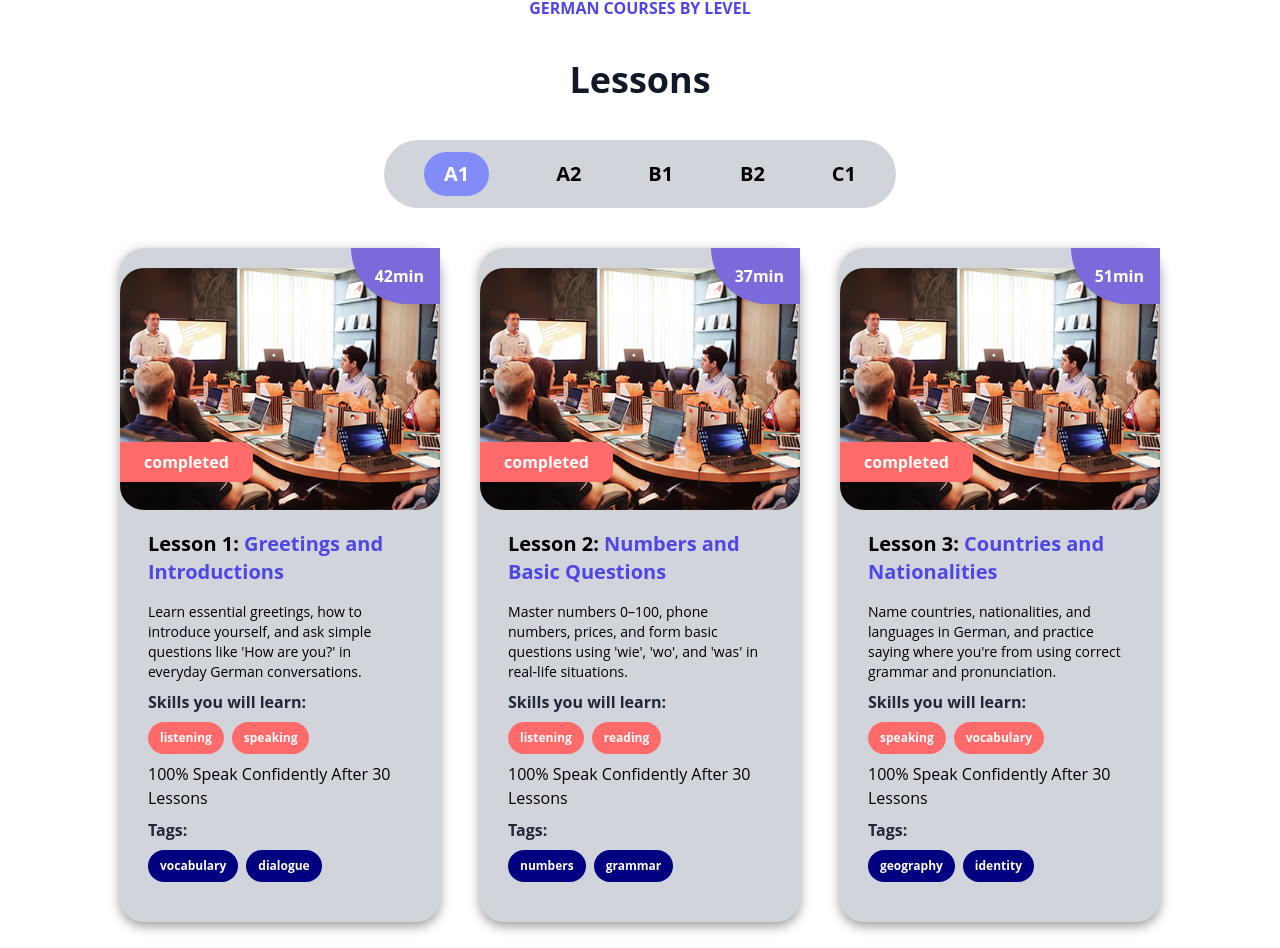
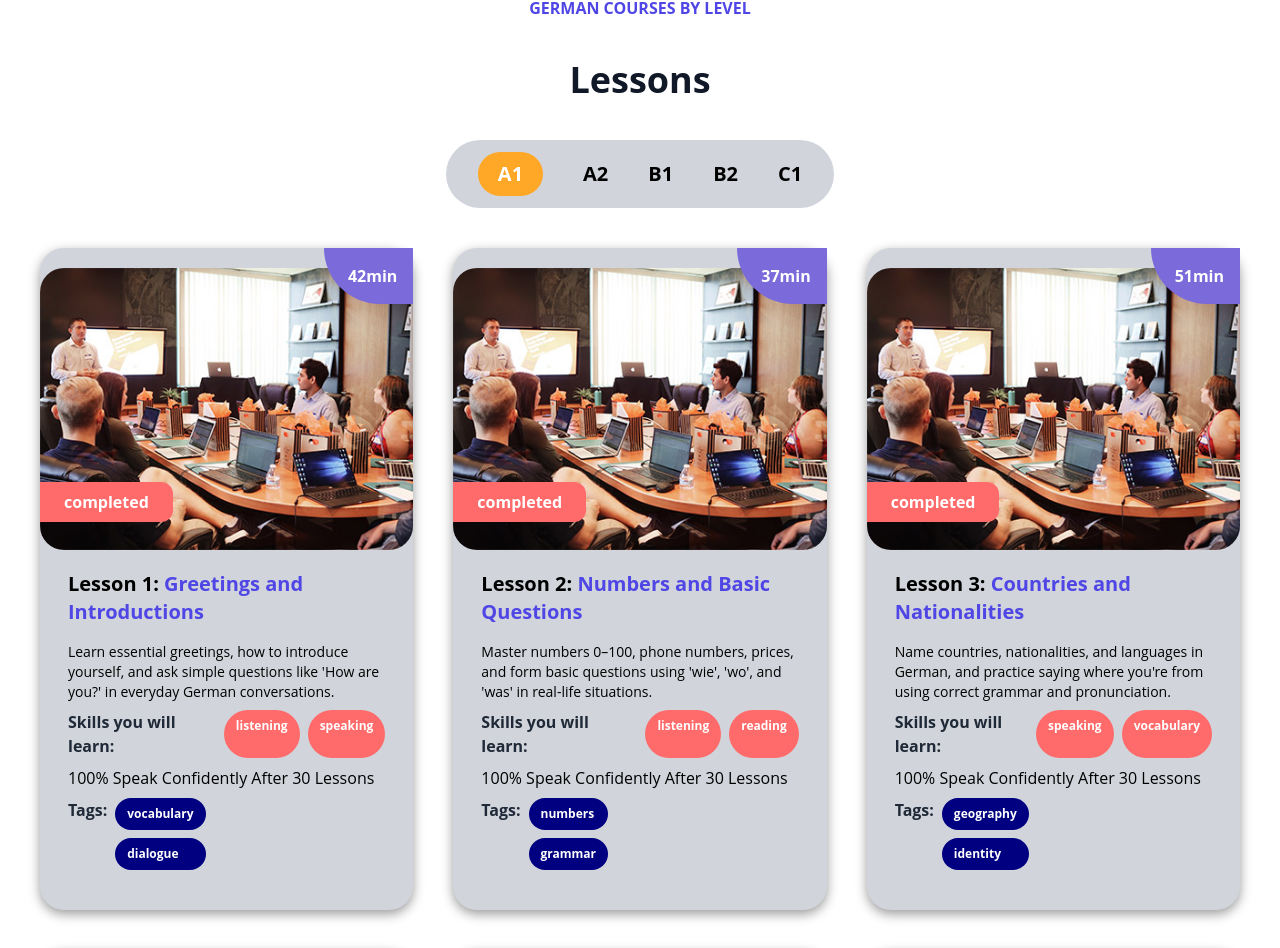
Before and after one commit to Batoul-Kazak/DeutschSchnell, a React (Vite) app: page / in a window 1280 px wide. Shown: the part 2316-3264 px from the top of the page. Built offline with nearby package versions, Linux system fonts and the light colour scheme; a web font is replaced by a local one.

Commit message:
curtain added and some other fixes

```diff
--- a/src/App.tsx
+++ b/src/App.tsx
@@ -7,6 +7,7 @@ import Navbar from "./components/Navbar/Navbar";
 import HeroSection from "./components/HeroSection/HeroSection";
 import ServicesSection from "./components/ServicesSection/ServicesSection";
 import Team from "./components/Team/Team";
+import BackToTopButton from "./components/BackToTopButton/BackToTopButton";
 
 export const AppContext = createContext<{
     level: string;
@@ -35,6 +36,7 @@ export default function App() {
             {/* <LessonView /> */}
             <Footer />
             {/* <TabbedComponent /> */}
+            <BackToTopButton color="my-blue" />
         </div>
         // </AppContext.Provider>
     )
--- a/src/components/BackToTopButton/BackToTopButton.tsx
+++ b/src/components/BackToTopButton/BackToTopButton.tsx
@@ -1,7 +1,7 @@
 import { ArrowUpward } from '@mui/icons-material';
 import { useState, useEffect } from 'react';
 
-const BackToTopButton = () => {
+const BackToTopButton = ({ color = "bg-my-violet" }) => {
     const [isVisible, setIsVisible] = useState(false);
 
     useEffect(() => {
@@ -29,7 +29,7 @@ const BackToTopButton = () => {
             <button
                 onClick={scrollToTop}
                 aria-label="Back to top"
-                className="fixed w-16 h-16 text-lg font-bold text-white transition-all duration-300 border-2 border-gray-500 rounded-full shadow-lg bg-my-blue-600 bg-my-violet bottom-6 right-6 hover:bg-my-blue-700 focus:outline-none focus:ring-2 focus:ring-my-blue-500"
+                className={`fixed w-16 h-16 text-lg font-bold z-[1000] text-white transition-all duration-300 border-2 border-gray-500 rounded-full shadow-lg bg-my-blue-600 bg-${color} bottom-6 right-6 hover:bg-my-blue-700 focus:outline-none focus:ring-2 focus:ring-my-blue-500`}
             >
                 <ArrowUpward />
             </button>
--- a/src/components/Courses/Courses.tsx
+++ b/src/components/Courses/Courses.tsx
@@ -46,37 +46,37 @@ const Courses = () => {
         setSelectedCourse(level)
     }
 
-    return <section id="courses" className="flex flex-col gap-10 pt-20 pb-[15rem] cursor-pointer">
+    return <section id="courses" className="flex flex-col gap-10 pt-20 pb-[15rem] cursor-pointer px-2 sm:px-10">
         <div className="flex flex-col gap-10 place-content-center place-items-center">
             <h2 className="font-bold text-indigo-600 uppercase ">German Courses by Level</h2>
             <h1 className="text-4xl font-bold text-gray-900">Lessons</h1>
-            <div className="flex gap-10 px-10 py-3 font-bold bg-gray-300 rounded-full justify-between w-[40%]">
-                {levels.map((level) => <button onClick={() => handleSelectLesson(level)} key={level} className={`text-xl ${selectedCourse === level ? "text-white bg-indigo-400 p-2 px-5 rounded-full hover:text-white" : ""} transition-colors hover:text-indigo-600`}>{level}</button>)}
+            <div className="flex justify-between gap-4 px-4 py-3 font-bold bg-gray-300 rounded-full sm:gap-10 md:px-8 sm:px-10">
+                {levels.map((level) => <button onClick={() => handleSelectLesson(level)} key={level} className={`text-xl ${selectedCourse === level ? "text-white bg-my-orange p-2 sm:px-5 rounded-full hover:text-white" : ""} transition-colors hover:text-indigo-600`}>{level}</button>)}
             </div>
-            <div className="grid grid-cols-3 gap-10 px-15">
+            <div className="grid grid-cols-1 gap-10 lg:grid-cols-3 sm:grid-cols-2 md:grid-cols-2 px-15">
                 {selectedCourseLessons.length > 0 && selectedCourseLessons.length > 0 && selectedCourseLessons.map((lesson: Lesson) => {
                     const lessonNumber = lesson.lessons.replace("Lesson ", "").trim();
 
                     return (
                         <Link to={`/courses/${lesson.course}/${lessonNumber}`} key={lesson.id}>
-                            <div className="p-5 px-0 bg-gray-300 rounded-3xl w-[20rem] hover:scale-105 transition-transform duration-500 hover:shadow-[0_4px_12px_rgba(0.8,0.8,0.8,0.6)] shadow-[0_4px_12px_rgba(0,0,0,0.4)]">
+                            <div className="p-5 px-0 bg-gray-300 rounded-3xl w-full hover:scale-105 transition-transform duration-500 hover:shadow-[0_4px_12px_rgba(0.8,0.8,0.8,0.6)] shadow-[0_4px_12px_rgba(0,0,0,0.4)]">
                                 <div className="relative">
                                     {/* <div className="absolute w-full h-10 bg-indigo-600 z-2 -top-5"></div> */}
                                     <img src={getCourseImage(selectedCourse)} alt={`German Course ${selectedCourse}`} className="object-cover z-5 rounded-3xl " />
                                     <div className="absolute right-0 p-4 pl-6 font-bold text-white rounded-bl-full bg-my-violet -top-5">{lesson.time}</div>
                                     <div className="absolute left-0 px-6 py-2 font-bold text-white rounded-tr-xl rounded-br-xl bg-my-red bottom-7">completed</div>
                                 </div>
-                                <div className="flex flex-col flex-wrap gap-2 py-5 px-7">
+                                <div className="flex flex-col flex-wrap gap-2 px-4 py-5 md:px-7">
                                     <h1 className="text-xl font-bold">{lesson.lessons}: <span className="text-indigo-600">{lesson.title}</span></h1>
                                     {/* <div className="h-[1px] w-full bg-gray-700"></div> */}
                                     <p className="pt-2 text-sm text-pretty">{lesson.description}</p>
-                                    <div className="flex flex-col gap-2">
+                                    <div className="flex flex-col gap-2 md:flex-row sm:flex-row">
                                         <p className="font-bold text-gray-800">Skills you will learn:</p>
                                         <p className="flex gap-2">{lesson.skills.map((skill: string) => <span key={skill} className="p-3 py-2 text-xs font-bold text-white transition-all rounded-full cursor-pointer hover:scale-105 hover:bg-white hover:shadow-lg hover:text-indigo-600 bg-my-red">{skill}</span>)}</p>
                                     </div>100% Speak Confidently After 30 Lessons
-                                    <div className="flex flex-col gap-2">
+                                    <div className="flex flex-col gap-2 md:flex-row sm:flex-row">
                                         <p className="font-bold text-gray-800">Tags:</p>
-                                        <p className="flex gap-2">{lesson.tags.map((tags: string) => <span className="p-3 py-2 text-xs font-bold text-white transition-all rounded-full cursor-pointer hover:scale-105 hover:bg-white hover:shadow-lg hover:text-indigo-600 bg-my-blue" key={tags}>{tags}</span>)}</p>
+                                        <p className="flex flex-col w-auto gap-2 ">{lesson.tags.map((tags: string) => <span className="p-3 py-2 text-xs font-bold text-white transition-all rounded-full cursor-pointer hover:scale-105 hover:bg-white hover:shadow-lg hover:text-indigo-600 bg-my-blue" key={tags}>{tags}</span>)}</p>
                                     </div>
                                 </div>
                             </div>
@@ -85,7 +85,7 @@ const Courses = () => {
                 })}
             </div>
         </div>
-        <div className="relative flex justify-between px-[10rem] py-[7rem] rounded-tr-full rounded-br-full w-[95%]" style={{ ...imageStyles, backgroundImage: `url(${heroSectionBackground})` }}>
+        <div className="relative flex justify-between sm:px-[10rem] py-[7rem] rounded-tr-full rounded-br-full w-[95%]" style={{ ...imageStyles, backgroundImage: `url(${heroSectionBackground})` }}>
             <div className="absolute top-0 z-20 left-70" style={{ ...imageStyles, backgroundImage: (`url(${curve})`) }}></div>
             <p className="flex flex-col text-white gap-7"><span className="text-5xl font-extrabold">92%</span>Pass Rate <br /> on Goethe Exams</p>
             <p className="flex flex-col text-white gap-7"><span className="text-5xl font-extrabold">98%</span>Speak Confidently <br /> After 30 Lessons</p>
--- a/src/components/NavBar/NavBar.tsx
+++ b/src/components/NavBar/NavBar.tsx
@@ -55,7 +55,7 @@ export default function Navbar() {
         <header style={{ backgroundColor: 'rgb(123,106,218)' }}>
             <div
                 style={isFixed ? { zIndex: 100 } : {}}
-                className={`${isFixed ? 'fixed  z-[1000] top-0 left-0' : ''} flex md:flex-row md:h-[100px] place-content-center place-items-center lg:h-auto flex-row justify-between w-full p-5 lg:px-20  text-white bg-my-violet rounded-tl-none rounded-tr-none rounded-3xl place-items-center`}
+                className={`${isFixed ? 'fixed  z-[1000] top-0 left-0' : ''} flex md:flex-row md:h-[100px] place-content-center place-items-center lg:h-auto flex-row justify-between w-full p-5 lg:px-20  text-white bg-my-violet rounded-tl-none rounded-tr-none rounded-3xl `}
             >
                 <div className="flex gap-5 hover:cursor-pointer min-w-[100px]" >
                     <Link to="/">
@@ -126,10 +126,12 @@ export default function Navbar() {
                 <HamburgerIcon isOpen={isHamburgerIconOpen} setIsOpen={setHamburgerIconOpen} />
             </div>
 
+            {isHamburgerIconOpen && <div className="absolute inset-0 bg-[#000000a8] z-[90]" onClick={() => setHamburgerIconOpen(false)}></div>}
+
             <div className={`md:hidden w-[70%] sm:w-[30%] z-[200] bg-my-violet/90 h-full text-white fixed top-[13%] pt-20 transition-all duration-300 right-0 ${isHamburgerIconOpen ? "translate-x-0" : "translate-x-[100%]"} `}>
                 <ul className='flex flex-col w-full '>
                     {navItems.map(item => (
-                        <li key={item.id} className={`w-full p-4 cursor-pointer hover:bg-my-violet/80 ${activeLink === item.id ? 'bg-white/20' : ''
+                        <li key={item.id} className={`w-full p-4 cursor-pointer hover:bg-my-red/70 ${activeLink === item.id ? 'bg-my-orange font-bold' : ''
                             }`}>
                             <ScrollLink
                                 to={item.id}
```
